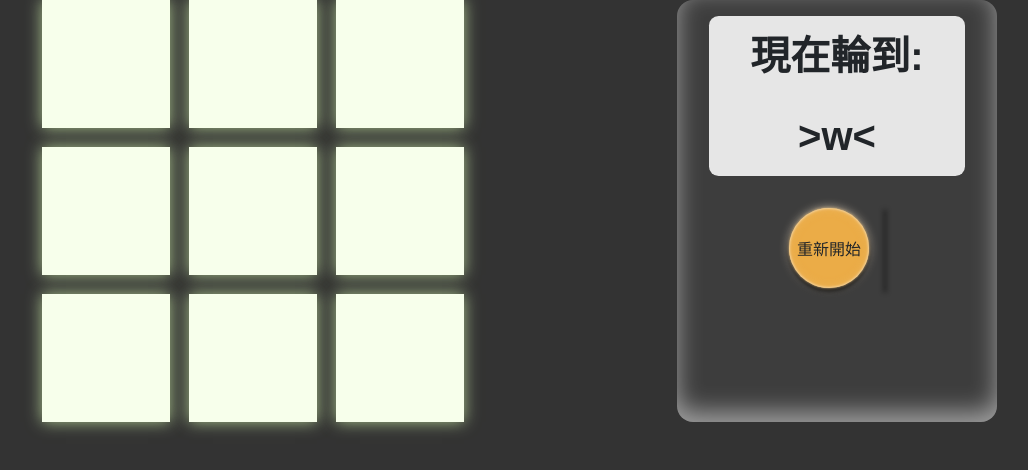
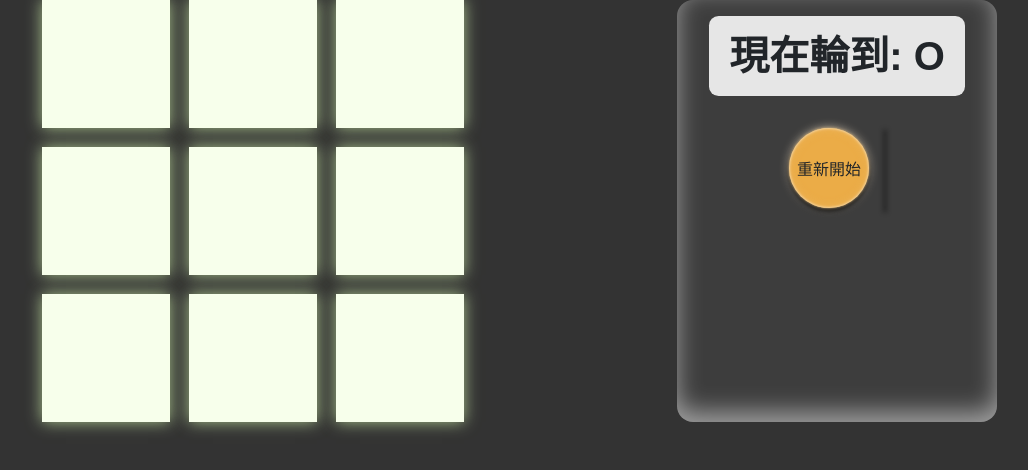
Before and after one commit to RediChen/WD_ReactHook_tictactoe, a React (Create React App) app: page / in a window 1280 px wide. Shown: the top 470 px of the page, without its empty margins (197-1225 px from the left). Built offline with nearby package versions, Linux system fonts and the light colour scheme.

Commit message:
更換棋子符號

```diff
--- a/src/Game.js
+++ b/src/Game.js
@@ -6,7 +6,7 @@ import s from './game.module.scss';
 /**
  * 棋子設定處
  */
-const PIECE = ['>w<', '~3~'];
+const PIECE = ['O', 'X'];
 
 const getTimeStamp = () => new Date().getTime();
 
```
